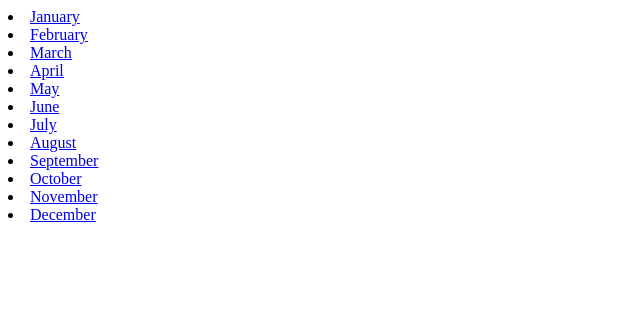
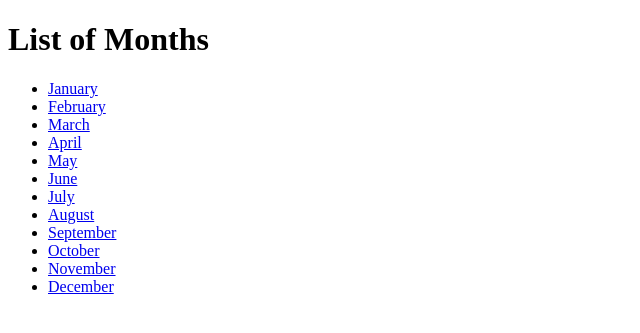
Before and after one commit to arunkpk/python_udemy_practice, a Django app: page / in a window 1280 px wide. Shown: the top 333 px of the page, without its empty margins (0-640 px from the left). Run offline with Django 3.2, Linux system fonts and the light colour scheme.

Commit message:
forloop with static URL

```diff
--- a/challenges/templates/challenges/challenge.html
+++ b/challenges/templates/challenges/challenge.html
@@ -7,7 +7,7 @@
     <title>Document</title>
 </head>
 <body>
-    <h1>Hello from {{ month| title }} Template</h1>
+    <h1> Hello from {{ month| title }} Template </h1>
     <h2> {{ text |title }} </h2>
 </body>
 </html>
--- a/challenges/templates/challenges/index.html
+++ b/challenges/templates/challenges/index.html
@@ -7,6 +7,12 @@
     <title>Document</title>
 </head>
 <body>
-    <h1>hello from index</h1>
+    <h1>List of Months</h1>
+     <ul>
+     {% for month in list_months %}
+         <li> <a href={{ url_text }}/{{ month }}> {{ month }} </a></li>
+     {% endfor %}
+     </ul>
+
 </body>
 </html>
--- a/challenges/views.py
+++ b/challenges/views.py
@@ -30,7 +30,12 @@ def home(request):
 
     return_text=""
 
-    response_data = render_to_string("challenges/index.html")
+    url_text="http://127.0.0.1:8000/challenges"
+
+    response_data = render_to_string("challenges/index.html",{
+        "list_months":list_months
+
+        })
 
     #way-1
 
@@ -50,7 +55,14 @@ def home(request):
 
    #return HttpResponse("<ul style=\"list-style-none:none\">"+return_text+"</ul>")
 
-    return HttpResponse(return_text)
+    #return HttpResponse(response_data)
+    return render(request,"challenges/index.html",{
+        "list_months":list_months,
+        "url_text":url_text
+
+        })
+
+
 
 def month_number(request, month_key):
     print(month_key)
```
